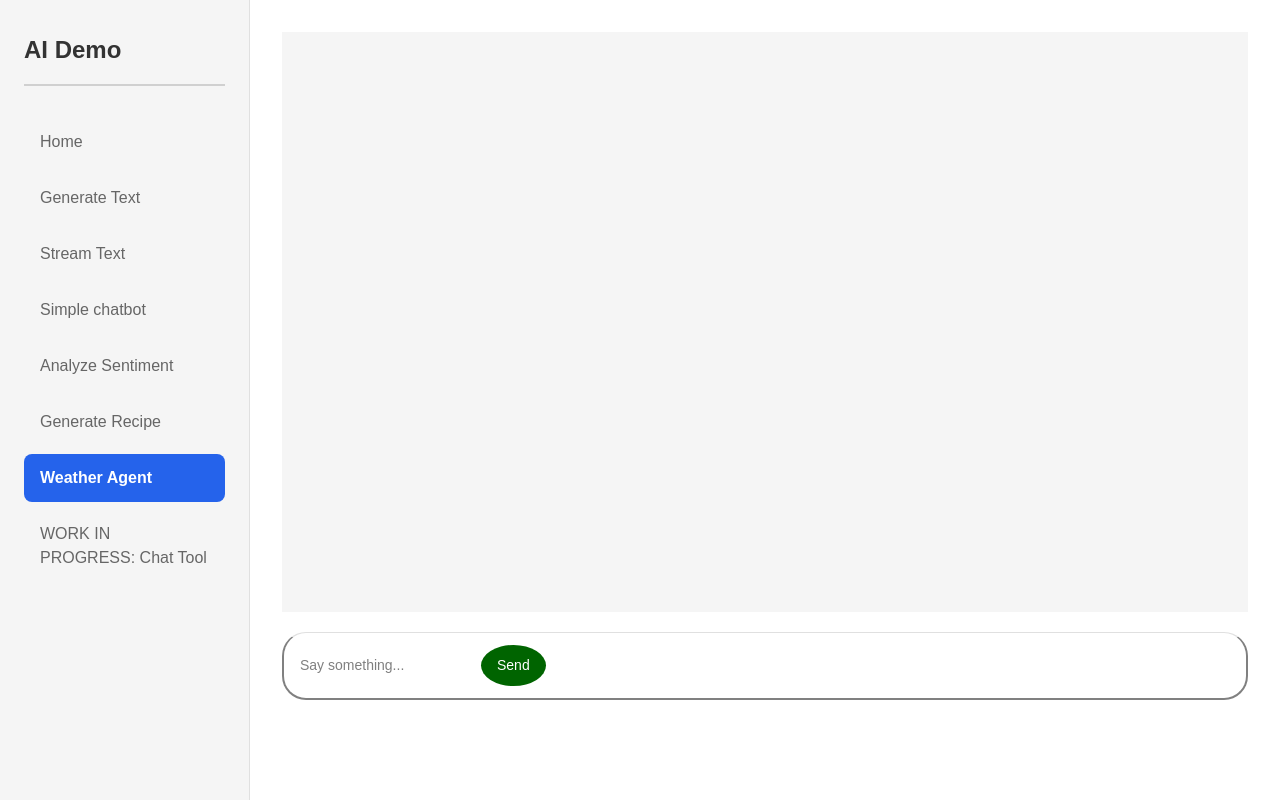
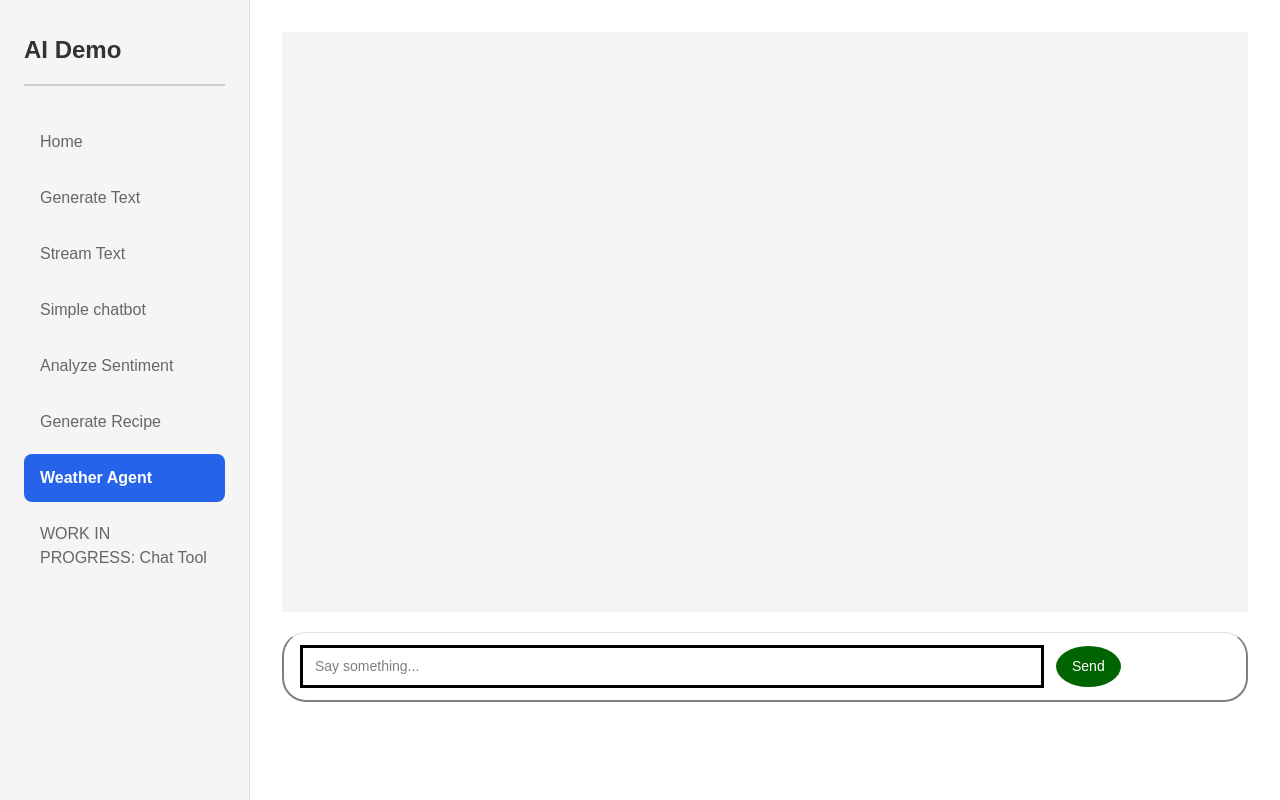
Before and after one commit to BobGerman/TestSite, a Next.js app in the folder nextAgent/ai-demo/: page /pages/weatherAgent in a window 1280 px wide. Built offline with nearby package versions, Linux system fonts and the light colour scheme.

Commit message:
Removed unused code and styles

```diff
--- a/nextAgent/ai-demo/app/components/chat-input.tsx
+++ b/nextAgent/ai-demo/app/components/chat-input.tsx
@@ -10,9 +10,6 @@ export default function ChatInput({
   stop?: () => void;
 }) {
   const [text, setText] = useState('');
-
-  // TODO: Remove this debug log in production
-  console.log ('ChatInput status:', status);
 
   return (
     <form
--- a/nextAgent/ai-demo/public/chatUi.css
+++ b/nextAgent/ai-demo/public/chatUi.css
@@ -82,6 +82,15 @@
     outline: none;
 }
 
+.chat-input input {
+    border: solid black;
+    font-size: 14px;
+    width: 80%;
+    font-family: inherit;
+    margin-right: 12px;
+    padding: 8px 12px;
+}
+
 .chat-input button {
     color: white;
     border-radius: 50%;
```
Also changed, not shown: nextAgent/ai-demo/app/api/weatherAgent/weather-tool.ts (+7 -2 lines).
